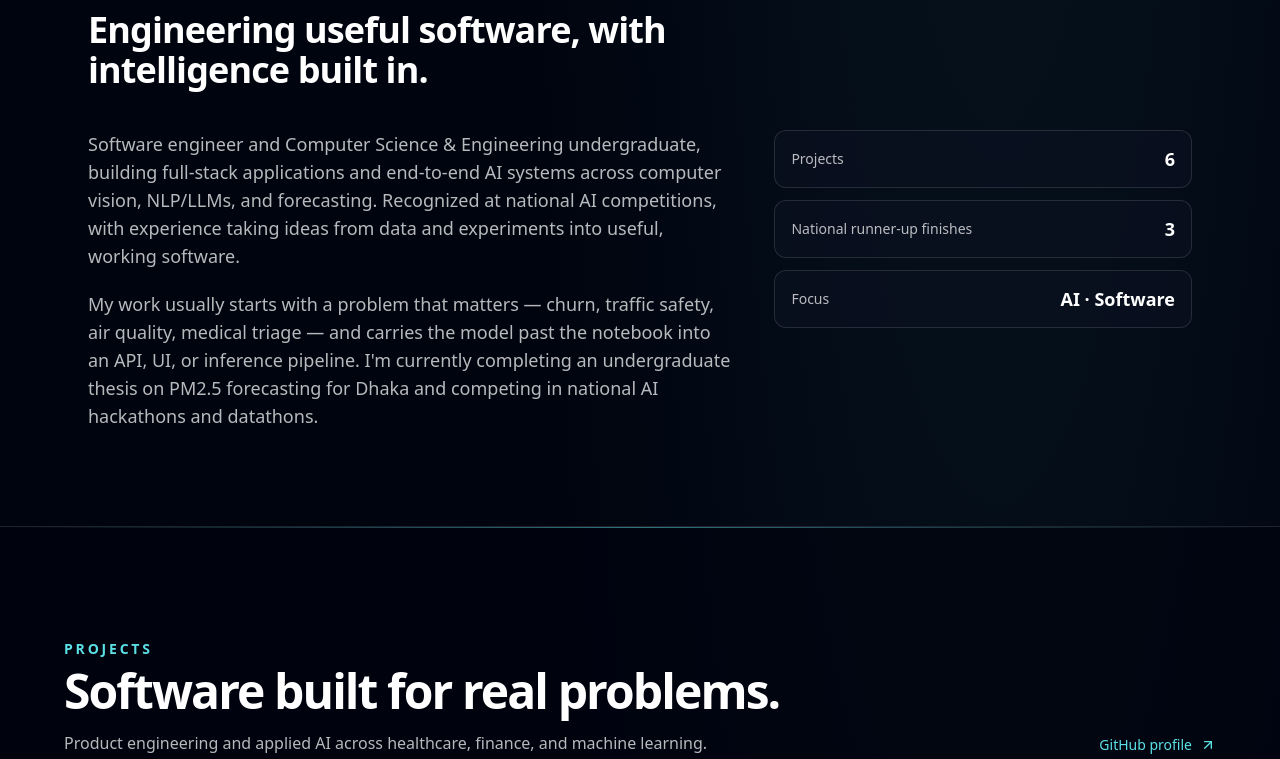
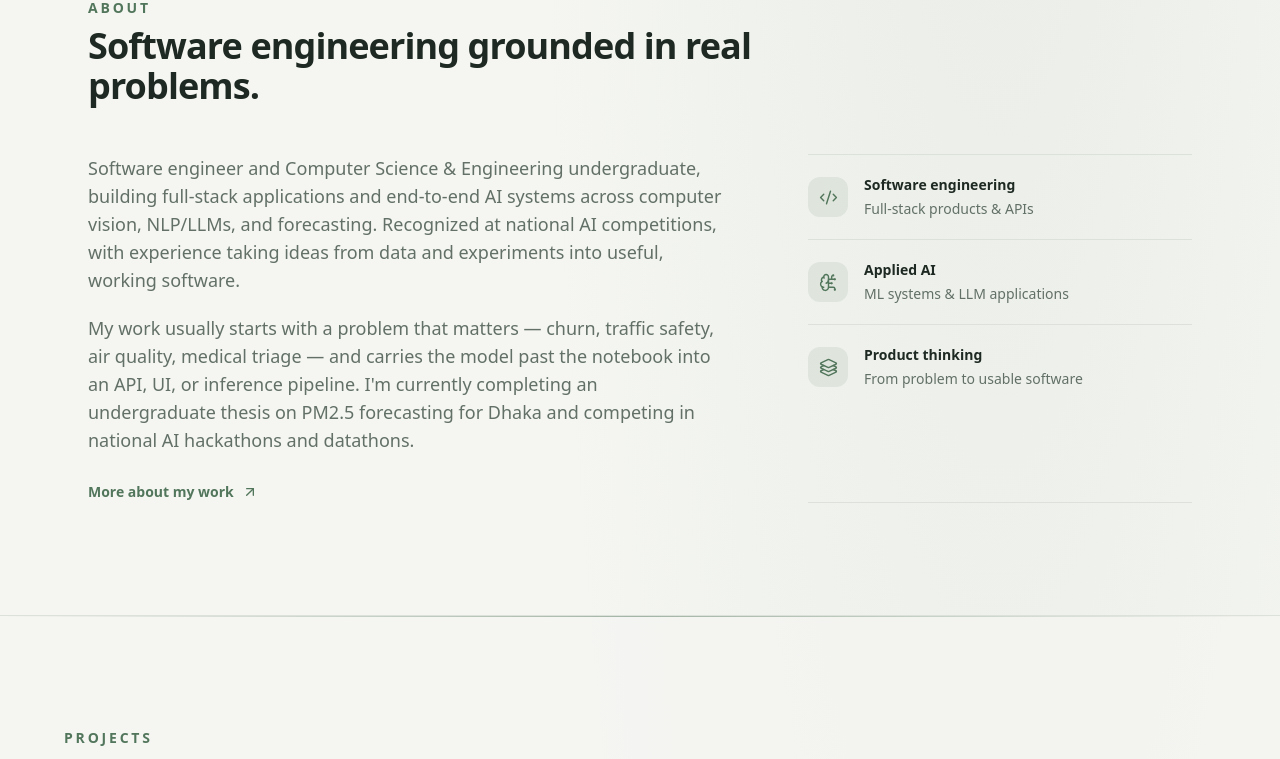
Before and after one commit to meherabmehu/Meherrab_portfolio, a Next.js app: page / in a window 1280 px wide. Shown: the part 920-1679 px from the top of the page. Built offline with nearby package versions, Linux system fonts and the light colour scheme.

Commit message:
Polish portfolio presentation and education

```diff
--- a/app/globals.css
+++ b/app/globals.css
@@ -7,13 +7,13 @@ html {
 }
 
 body {
-  background-color: #00040f;
-  background-image: radial-gradient(ellipse at 78% 3%, rgba(92, 225, 230, .075), transparent 34%);
+  background-color: #f5f6f2;
+  background-image: radial-gradient(ellipse at 78% 0%, rgba(120, 148, 122, .10), transparent 34%);
 }
 
 ::selection {
-  background-color: rgba(92, 225, 230, 0.24);
-  color: #00040f;
+  background-color: rgba(82, 118, 91, 0.22);
+  color: #1d2922;
 }
 
 /* thin, subtle scrollbar */
@@ -21,18 +21,18 @@ body {
   width: 10px;
 }
 ::-webkit-scrollbar-track {
-  background: #00040f;
+  background: #f5f6f2;
 }
 ::-webkit-scrollbar-thumb {
-  background: #26354a;
+  background: #c6d0c5;
   border-radius: 999px;
 }
 ::-webkit-scrollbar-thumb:hover {
-  background: #455261;
+  background: #9bab9b;
 }
 
 .gradient-text {
-  background-image: linear-gradient(105deg, #5ce1e6 0%, #9dedf0 55%, #ffffff 100%);
+  background-image: linear-gradient(105deg, #3b6045 0%, #66866a 55%, #92a68f 100%);
   -webkit-background-clip: text;
   background-clip: text;
   color: transparent;
@@ -47,6 +47,6 @@ body {
 }
 .card-hover:hover {
   transform: translateY(-4px);
-  border-color: rgba(92, 225, 230, 0.42);
-  box-shadow: 0 18px 48px -28px rgba(92, 225, 230, 0.28);
+  border-color: rgba(82, 118, 91, 0.42);
+  box-shadow: 0 18px 48px -28px rgba(59, 96, 69, 0.18);
 }
--- a/components/About.tsx
+++ b/components/About.tsx
@@ -1,38 +1,49 @@
+import { ArrowUpRight, BrainCircuit, Code2, Layers3 } from "lucide-react";
 import Reveal from "./Reveal";
-import { profile, projects, achievements } from "@/content/data";
+import { profile } from "@/content/data";
 
-const stats = [
-  { label: "Projects", value: `${projects.length}` },
-  { label: "National runner-up finishes", value: `${achievements.filter((a) => a.title.includes("Runner-Up")).length}` },
-  { label: "Focus", value: "AI · Software" },
+const focus = [
+  { icon: Code2, label: "Software engineering", detail: "Full-stack products & APIs" },
+  { icon: BrainCircuit, label: "Applied AI", detail: "ML systems & LLM applications" },
+  { icon: Layers3, label: "Product thinking", detail: "From problem to usable software" },
 ];
 
 export default function About() {
   return (
-    <section id="about" className="mx-auto max-w-6xl px-6 py-24">
+    <section id="about" className="mx-auto max-w-6xl px-6 py-24 sm:py-28">
       <Reveal>
         <p className="section-heading">About</p>
-        <h2 className="mb-10 max-w-3xl text-3xl font-semibold tracking-tight sm:text-4xl">
-          Engineering useful software, with intelligence built in.
+        <h2 className="mb-12 max-w-3xl text-3xl font-semibold tracking-tight sm:text-4xl">
+          Software engineering grounded in real problems.
         </h2>
       </Reveal>
 
-      <div className="grid gap-10 lg:grid-cols-5">
-        <div className="space-y-5 lg:col-span-3">
+      <div className="grid gap-12 lg:grid-cols-[1.25fr_.75fr] lg:gap-20">
+        <div className="space-y-5">
           <Reveal delay={0.05}>
-            <p className="text-base leading-relaxed text-muted sm:text-lg">{profile.summary}</p>
+            <p className="text-base leading-8 text-muted sm:text-lg">{profile.summary}</p>
           </Reveal>
           <Reveal delay={0.1}>
-            <p className="text-base leading-relaxed text-muted sm:text-lg">{profile.bioDetail}</p>
+            <p className="text-base leading-8 text-muted sm:text-lg">{profile.bioDetail}</p>
+          </Reveal>
+          <Reveal delay={0.15}>
+            <a href="#experience" className="inline-flex items-center gap-2 pt-2 text-sm font-semibold text-accent transition hover:gap-3">
+              More about my work <ArrowUpRight size={16} />
+            </a>
           </Reveal>
         </div>
 
-        <div className="grid grid-cols-1 gap-3 sm:grid-cols-3 lg:col-span-2 lg:grid-cols-1 lg:content-start">
-          {stats.map((stat, index) => (
-            <Reveal key={stat.label} delay={0.15 + index * 0.05}>
-              <div className="flex h-full items-center justify-between gap-4 rounded-xl border border-border bg-card/70 px-4 py-3.5 transition hover:border-accent/30">
-                <div className="text-xs text-muted sm:text-sm">{stat.label}</div>
-                <div className="shrink-0 text-base font-semibold text-ink sm:text-lg">{stat.value}</div>
+        <div className="divide-y divide-border border-y border-border">
+          {focus.map(({ icon: Icon, label, detail }, index) => (
+            <Reveal key={label} delay={0.1 + index * 0.06}>
+              <div className="flex items-center gap-4 py-5">
+                <span className="flex h-10 w-10 shrink-0 items-center justify-center rounded-xl bg-accent/10 text-accent">
+                  <Icon size={19} strokeWidth={1.8} />
+                </span>
+                <div>
+                  <h3 className="text-sm font-semibold text-ink">{label}</h3>
+                  <p className="mt-1 text-sm text-muted">{detail}</p>
+                </div>
               </div>
             </Reveal>
           ))}
--- a/components/Education.tsx
+++ b/components/Education.tsx
@@ -8,7 +8,7 @@ export default function Education() {
       <div className="mx-auto max-w-6xl">
         <Reveal>
           <p className="section-heading">Education</p>
-          <h2 className="mb-12 text-3xl font-semibold tracking-tight sm:text-4xl">University &amp; certifications</h2>
+          <h2 className="mb-12 text-3xl font-semibold tracking-tight sm:text-4xl">Education &amp; certifications</h2>
         </Reveal>
 
         <div className="grid gap-6 lg:grid-cols-3">
--- a/components/Hero.tsx
+++ b/components/Hero.tsx
@@ -2,11 +2,11 @@
 
 import { motion } from "framer-motion";
 import { Github, Linkedin, Mail, ArrowDown, ArrowUpRight, Trophy, Sparkles } from "lucide-react";
-import { profile, projects, achievements } from "@/content/data";
+import { profile } from "@/content/data";
 
 const facts = [
-  { icon: <Trophy size={14} />, label: `${achievements.filter((item) => item.highlight).length}× National Runner-Up` },
-  { icon: <Sparkles size={14} />, label: `${projects.length}+ AI / software projects` },
+  { icon: <Trophy size={14} />, label: "3× National 1st Runner-Up" },
+  { icon: <Sparkles size={14} />, label: "Top 5 · IIT Bombay Zonal" },
 ];
 
 export default function Hero() {
--- a/components/Projects.tsx
+++ b/components/Projects.tsx
@@ -11,13 +11,13 @@ export default function Projects() {
           <div className="mb-12 flex flex-col justify-between gap-6 md:flex-row md:items-end">
             <div>
               <p className="section-heading">Projects</p>
-              <h2 className="text-4xl font-semibold tracking-[-.04em] sm:text-5xl">Software built for real problems.</h2>
+              <h2 className="text-4xl font-semibold tracking-[-.04em] sm:text-5xl">Projects I&apos;ve built</h2>
               <p className="mt-4 max-w-2xl text-muted">
-                Product engineering and applied AI across healthcare, finance, and machine learning.
+                From full-stack products to applied AI. Explore my public repositories for more work.
               </p>
             </div>
             <a href="https://github.com/meherabmehu?tab=repositories" target="_blank" rel="noreferrer" className="inline-flex shrink-0 items-center gap-2 text-sm font-medium text-accent transition hover:text-white">
-              GitHub profile <ArrowUpRight size={16} />
+              Explore all repositories <ArrowUpRight size={16} />
             </a>
           </div>
         </Reveal>
--- a/content/data.ts
+++ b/content/data.ts
@@ -198,8 +198,16 @@ export const leadership: { role: string; org: string; points: string[] }[] = [
 // ----------------------------------------------------------------------------
 export const education: { degree: string; school: string }[] = [
   {
-    degree: "B.Sc. in Computer Science & Engineering",
+    degree: "B.Sc. in Computer Science & Engineering (In Progress)",
     school: "International University of Business Agriculture and Technology (IUBAT), Dhaka",
+  },
+  {
+    degree: "Higher Secondary Certificate · Science",
+    school: "Govt. Nalchity College",
+  },
+  {
+    degree: "Secondary School Certificate · Science",
+    school: "Nandikathi Adarsha Secondary School",
   },
 ];
 
--- a/tailwind.config.ts
+++ b/tailwind.config.ts
@@ -6,15 +6,15 @@ const config: Config = {
   theme: {
     extend: {
       colors: {
-        ink: "#ffffff",
-        muted: "#ffffffb8",
-        surface: "#00040f",
-        surface2: "#111a2e",
-        card: "#0a1020",
-        border: "#ffffff1f",
-        accent: "#5ce1e6",
-        accent2: "#9dedf0",
-        accent3: "#33bbcf",
+        ink: "#1d2922",
+        muted: "#627067",
+        surface: "#f5f6f2",
+        surface2: "#ecefe8",
+        card: "#ffffff",
+        border: "#dce2da",
+        accent: "#52765b",
+        accent2: "#78947a",
+        accent3: "#3b6045",
       },
       fontFamily: {
         sans: ["Inter Variable", "system-ui", "sans-serif"],
@@ -24,11 +24,11 @@ const config: Config = {
         "grid-pattern":
           "linear-gradient(to right, rgba(148,163,184,0.06) 1px, transparent 1px), linear-gradient(to bottom, rgba(148,163,184,0.06) 1px, transparent 1px)",
         "hero-glow":
-          "radial-gradient(60% 54% at 50% 0%, rgba(92,225,230,0.15) 0%, rgba(33,77,118,0.12) 42%, rgba(0,4,15,0) 76%)",
-        "accent-gradient": "linear-gradient(120deg, #33bbcf 0%, #5ce1e6 100%)",
+          "radial-gradient(60% 54% at 50% 0%, rgba(120,148,122,0.16) 0%, rgba(207,218,202,0.18) 42%, rgba(245,246,242,0) 76%)",
+        "accent-gradient": "linear-gradient(120deg, #3b6045 0%, #66866a 100%)",
       },
       boxShadow: {
-        glow: "0 14px 48px -22px rgba(92,225,230,0.48)",
+        glow: "0 14px 40px -24px rgba(59,96,69,0.42)",
       },
       keyframes: {
         float: {
```
